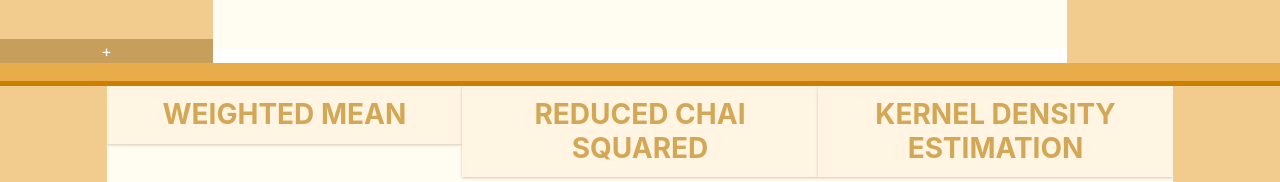
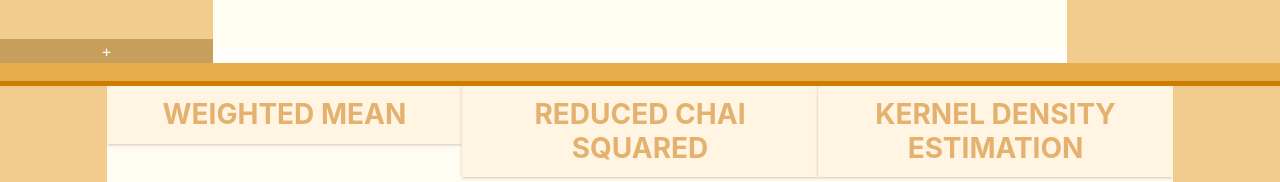
Before and after one commit to becker1998/Sigma-Chi, a PHP site: page /Index.html in a window 1280 px wide. Shown: the part 338-520 px from the top of the page. Run offline with PHP 8.4, Linux system fonts and the light colour scheme; a map, chart or similar area stays blank.

Commit message:
small color fix

```diff
--- a/css/main.css
+++ b/css/main.css
@@ -262,7 +262,7 @@ select:hover {
 
 .graph-header {
   background-color: #fff5e2 !important;
-  color: #d3a755 !important;
+  color: #e4b16f !important;
   border: none !important;
   box-shadow: 0px 1px 3px 0px #6b2c0241 !important;
 }
```
